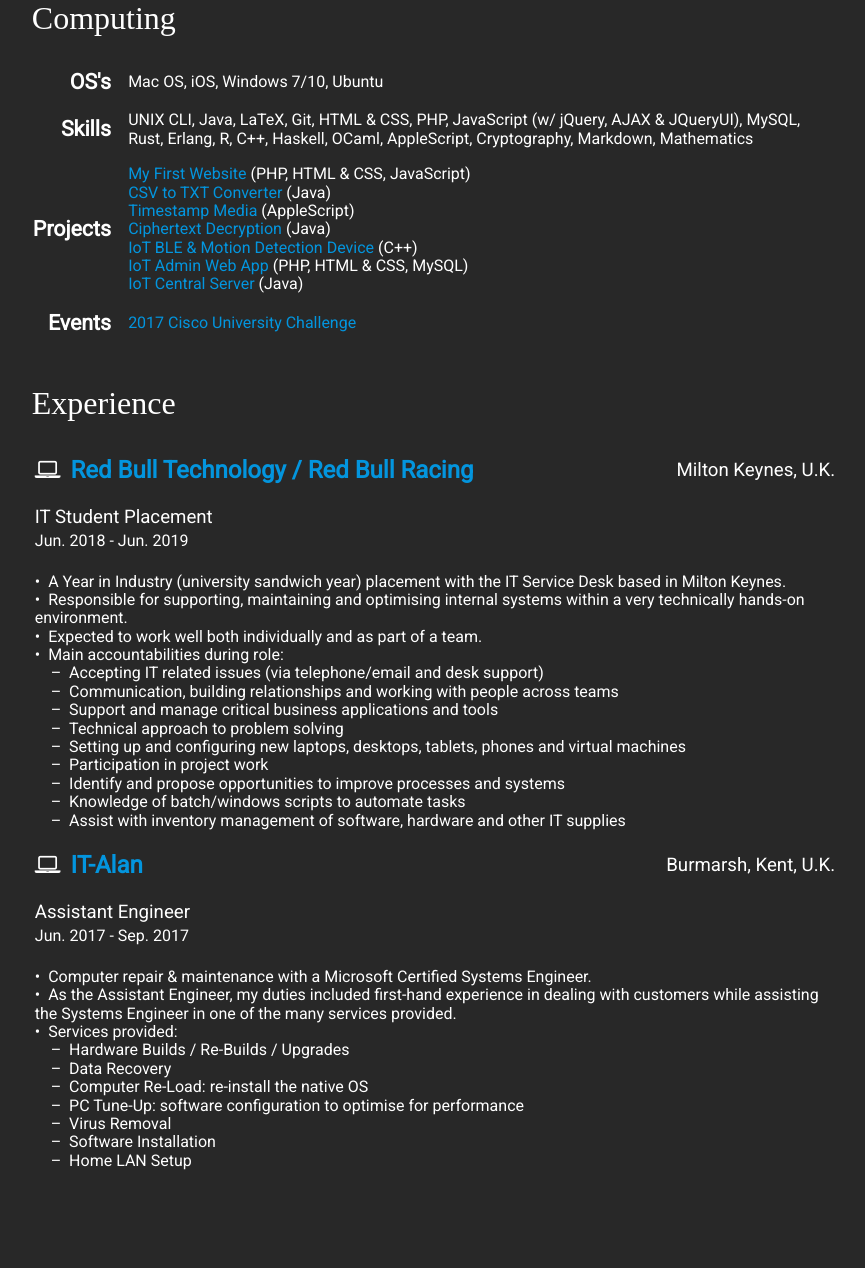
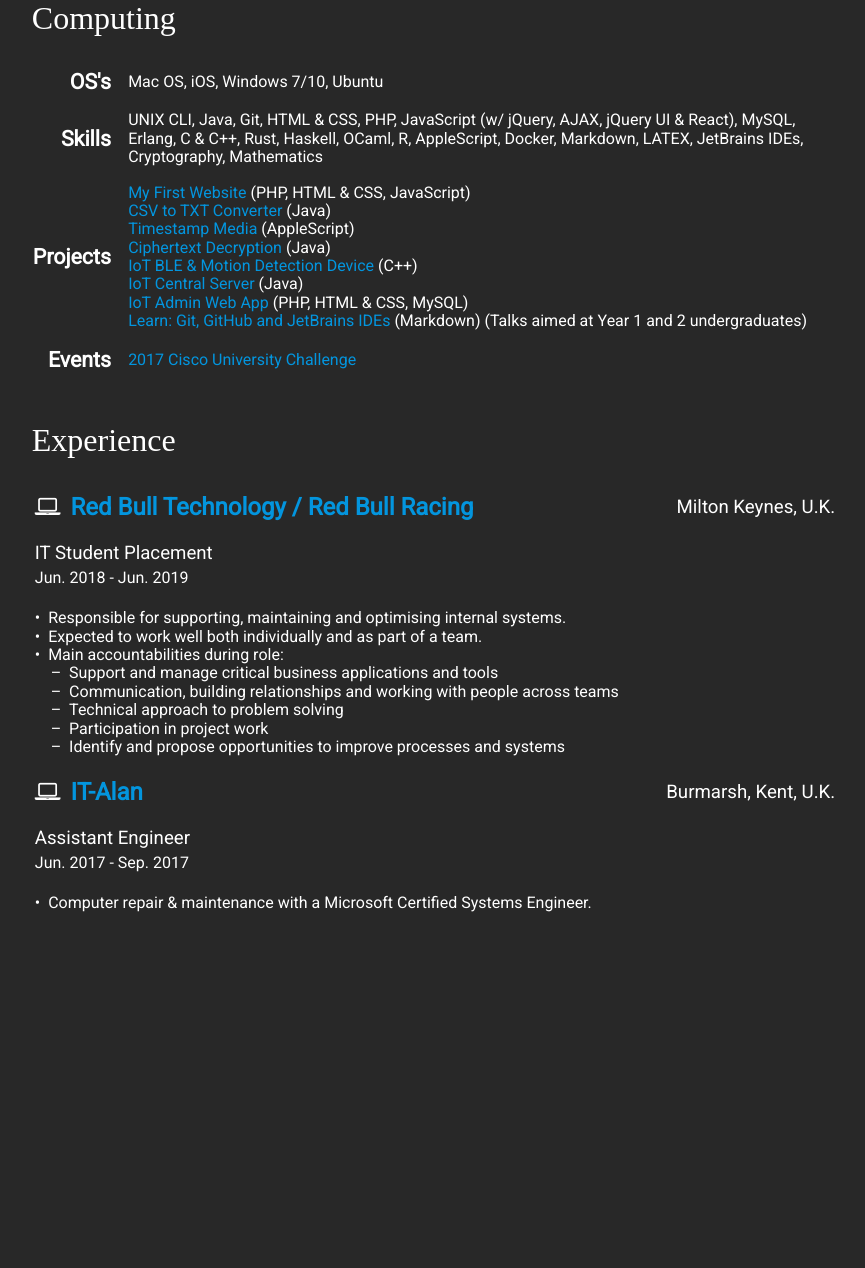
Before and after one commit to d-w-arnold/deltawhiskeyalpha.com, a PHP site: page /computing.php in a window 1280 px wide. Shown: the part 221-1489 px from the top of the page, without its empty margins (205-1070 px from the left). After the commit the page ends 1133 px from the top, so only its background shows below. Run offline with PHP 8.4, Linux system fonts and the light colour scheme.

Commit message:
Updated with year 3 stuff, prior to graduation

```diff
--- a/computing.php
+++ b/computing.php
@@ -18,8 +18,7 @@
             </tr>
             <tr>
                 <td class="computingSubTitle">Skills</td>
-                <td class="computingWriting">UNIX CLI, Java, LaTeX, Git, HTML & CSS, PHP, JavaScript (w/ jQuery, AJAX & JQueryUI), MySQL, Rust, Erlang, R, C++, Haskell, OCaml, AppleScript, Cryptography, Markdown, Mathematics
-                </td>
+                <td class="computingWriting">UNIX CLI, Java, Git, HTML & CSS, PHP, JavaScript (w/ jQuery, AJAX, jQuery UI & React), MySQL, Erlang, C & C++, Rust, Haskell, OCaml, R, AppleScript, Docker, Markdown, LATEX, JetBrains IDEs, Cryptography, Mathematics</td>
             </tr>
             <tr>
                 <td class="computingSubTitle">Projects</td>
@@ -39,12 +38,11 @@
                     <a target="_blank" href="https://github.com/d-w-arnold/CO657-IoT_Device">IoT BLE & Motion Detection
                         Device</a>
                     (C++)<br>
+                    <a target="_blank" href="https://github.com/d-w-arnold/CO657-IoT_Server">IoT Central Server</a>
+                    (Java)<br>
                     <a target="_blank" href="https://github.com/d-w-arnold/CO657-IoT_Admin_Web_App">IoT Admin Web
-                        App</a>
-                    (PHP, HTML & CSS, MySQL)<br>
-                    <a target="_blank" href="https://github.com/d-w-arnold/CO657-IoT_Server">IoT Central Server</a>
-                    (Java)
-                    <!--<a target="_blank" href="https://github.com/d-w-arnold/Golf-Club-Secretary">Golf Club Secretary</a> (Java)-->
+                        App</a> (PHP, HTML & CSS, MySQL)<br>
+                    <a target="_blank" href="https://github.com/d-w-arnold/Learn_Git_GitHub_JetBrains">Learn: Git, GitHub and JetBrains IDEs</a> (Markdown) (Talks aimed at Year 1 and 2 undergraduates)
                 </td>
             </tr>
             <tr>
@@ -84,32 +82,20 @@
         <table>
             <tr>
                 <td class=jobDetails>
-                    <p>•&nbsp;&nbsp;A Year in Industry (university sandwich year) placement with the IT Service Desk
-                        based in Milton
-                        Keynes.</p>
-                    <p>•&nbsp;&nbsp;Responsible for supporting, maintaining and optimising internal systems within a
-                        very
-                        technically hands-on environment.</p>
+<!--                    <p>•&nbsp;&nbsp;A Year in Industry (university sandwich year) placement with the IT Service Desk based in Milton Keynes.</p>-->
+                    <p>•&nbsp;&nbsp;Responsible for supporting, maintaining and optimising internal systems.</p>
                     <p>•&nbsp;&nbsp;Expected to work well both individually and as part of a team.</p>
                     <p>•&nbsp;&nbsp;Main accountabilities during role:</p>
-                    <p>&nbsp;&nbsp;&nbsp;&nbsp;–&nbsp;&nbsp;Accepting IT related issues (via telephone/email and desk
-                        support)</p>
-                    <p>&nbsp;&nbsp;&nbsp;&nbsp;–&nbsp;&nbsp;Communication, building relationships and working with
-                        people across
-                        teams</p>
-                    <p>&nbsp;&nbsp;&nbsp;&nbsp;–&nbsp;&nbsp;Support and manage critical business applications and
-                        tools</p>
+<!--                    <p>&nbsp;&nbsp;&nbsp;&nbsp;–&nbsp;&nbsp;Accepting IT related issues (via telephone/email and desk support)</p>-->
+                    <p>&nbsp;&nbsp;&nbsp;&nbsp;–&nbsp;&nbsp;Support and manage critical business applications and tools</p>
+                    <p>&nbsp;&nbsp;&nbsp;&nbsp;–&nbsp;&nbsp;Communication, building relationships and working with people across teams</p>
                     <p>&nbsp;&nbsp;&nbsp;&nbsp;–&nbsp;&nbsp;Technical approach to problem solving</p>
-                    <p>&nbsp;&nbsp;&nbsp;&nbsp;–&nbsp;&nbsp;Setting up and configuring new laptops, desktops, tablets,
-                        phones and
-                        virtual machines</p>
+<!--                    <p>&nbsp;&nbsp;&nbsp;&nbsp;–&nbsp;&nbsp;Setting up and configuring new laptops, desktops, tablets, phones and virtual machines</p>-->
                     <p>&nbsp;&nbsp;&nbsp;&nbsp;–&nbsp;&nbsp;Participation in project work</p>
                     <p>&nbsp;&nbsp;&nbsp;&nbsp;–&nbsp;&nbsp;Identify and propose opportunities to improve processes and
                         systems</p>
-                    <p>&nbsp;&nbsp;&nbsp;&nbsp;–&nbsp;&nbsp;Knowledge of batch/windows scripts to automate tasks</p>
-                    <p>&nbsp;&nbsp;&nbsp;&nbsp;–&nbsp;&nbsp;Assist with inventory management of software, hardware and
-                        other IT
-                        supplies</p>
+<!--                    <p>&nbsp;&nbsp;&nbsp;&nbsp;–&nbsp;&nbsp;Knowledge of batch/windows scripts to automate tasks</p>-->
+<!--                    <p>&nbsp;&nbsp;&nbsp;&nbsp;–&nbsp;&nbsp;Assist with inventory management of software, hardware and other IT supplies</p>-->
                 </td>
             </tr>
         </table>
@@ -140,18 +126,18 @@
             <tr>
                 <td class=jobDetails>
                     <p>•&nbsp;&nbsp;Computer repair & maintenance with a Microsoft Certified Systems Engineer.</p>
-                    <p>•&nbsp;&nbsp;As the Assistant Engineer, my duties included first-hand experience in dealing with
-                        customers
-                        while assisting the Systems Engineer in one of the many services provided.</p>
-                    <p>•&nbsp;&nbsp;Services provided:</p>
-                    <p>&nbsp;&nbsp;&nbsp;&nbsp;–&nbsp;&nbsp;Hardware Builds / Re-Builds / Upgrades</p>
-                    <p>&nbsp;&nbsp;&nbsp;&nbsp;–&nbsp;&nbsp;Data Recovery</p>
-                    <p>&nbsp;&nbsp;&nbsp;&nbsp;–&nbsp;&nbsp;Computer Re-Load: re-install the native OS</p>
-                    <p>&nbsp;&nbsp;&nbsp;&nbsp;–&nbsp;&nbsp;PC Tune-Up: software configuration to optimise for
-                        performance</p>
-                    <p>&nbsp;&nbsp;&nbsp;&nbsp;–&nbsp;&nbsp;Virus Removal</p>
-                    <p>&nbsp;&nbsp;&nbsp;&nbsp;–&nbsp;&nbsp;Software Installation</p>
-                    <p>&nbsp;&nbsp;&nbsp;&nbsp;–&nbsp;&nbsp;Home LAN Setup</p>
+<!--                    <p>•&nbsp;&nbsp;As the Assistant Engineer, my duties included first-hand experience in dealing with-->
+<!--                        customers-->
+<!--                        while assisting the Systems Engineer in one of the many services provided.</p>-->
+<!--                    <p>•&nbsp;&nbsp;Services provided:</p>-->
+<!--                    <p>&nbsp;&nbsp;&nbsp;&nbsp;–&nbsp;&nbsp;Hardware Builds / Re-Builds / Upgrades</p>-->
+<!--                    <p>&nbsp;&nbsp;&nbsp;&nbsp;–&nbsp;&nbsp;Data Recovery</p>-->
+<!--                    <p>&nbsp;&nbsp;&nbsp;&nbsp;–&nbsp;&nbsp;Computer Re-Load: re-install the native OS</p>-->
+<!--                    <p>&nbsp;&nbsp;&nbsp;&nbsp;–&nbsp;&nbsp;PC Tune-Up: software configuration to optimise for-->
+<!--                        performance</p>-->
+<!--                    <p>&nbsp;&nbsp;&nbsp;&nbsp;–&nbsp;&nbsp;Virus Removal</p>-->
+<!--                    <p>&nbsp;&nbsp;&nbsp;&nbsp;–&nbsp;&nbsp;Software Installation</p>-->
+<!--                    <p>&nbsp;&nbsp;&nbsp;&nbsp;–&nbsp;&nbsp;Home LAN Setup</p>-->
                 </td>
             </tr>
         </table>
```
Also changed, not shown: education.php (+22 -15 lines), index.php (+11 -4 lines), 1 other file.
